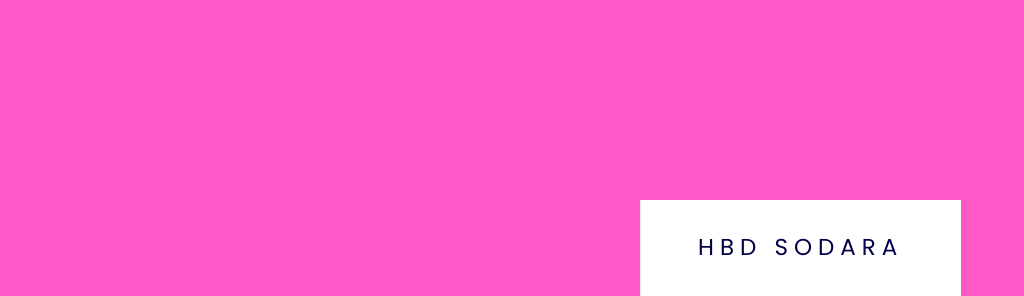
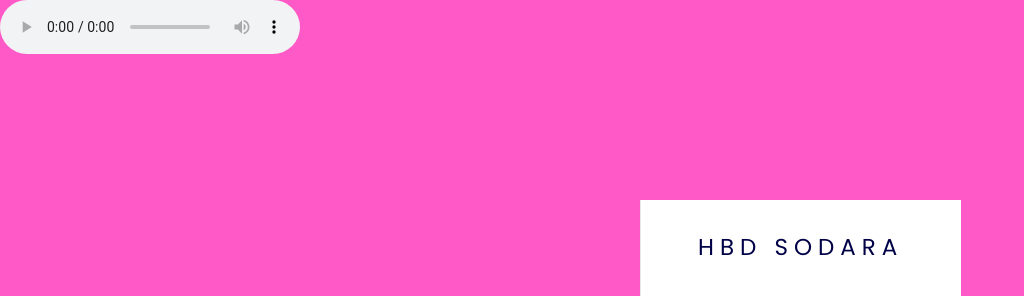
Before and after one commit to asrisamsudin22/hinatashoyoo.github.io, a plain HTML site: page index.html in a window 1280 px wide. Shown: the top 296 px of the page, without its empty margins (0-1024 px from the left). Drawn offline with Linux system fonts and the light colour scheme.

Commit message:
Update index.html

```diff
--- a/index.html
+++ b/index.html
@@ -11,7 +11,7 @@
 </head>
 
 <body>
-   <audio src="sources/WhatsApp-Video-2022-09-28-at-09.44.10.mp3" autoplay loop></audio>
+   <audio src="sources/WhatsApp-Video-2022-09-28-at-09.44.10.mp3" controls loop></audio>
    <div class="card">
       <div class="outside">
          <div class="front">
```
